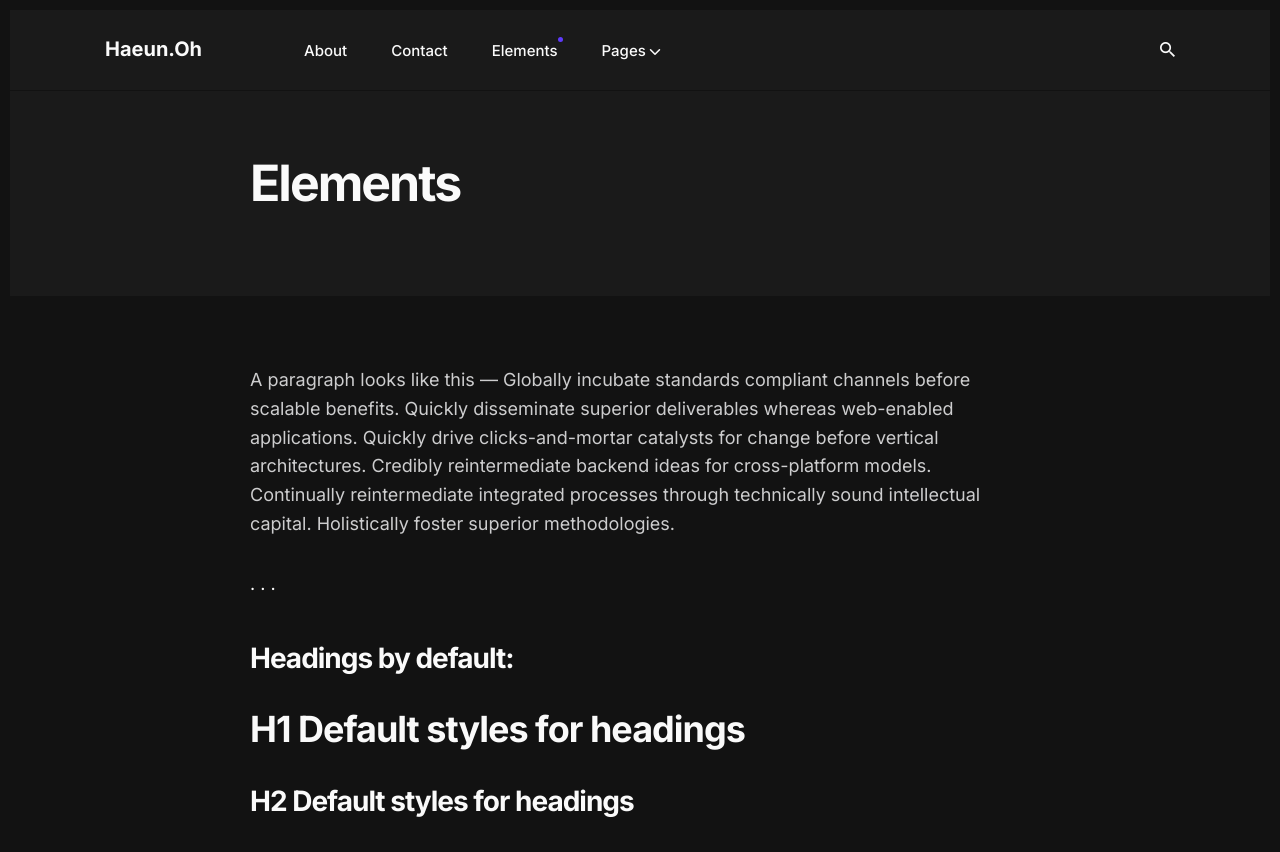
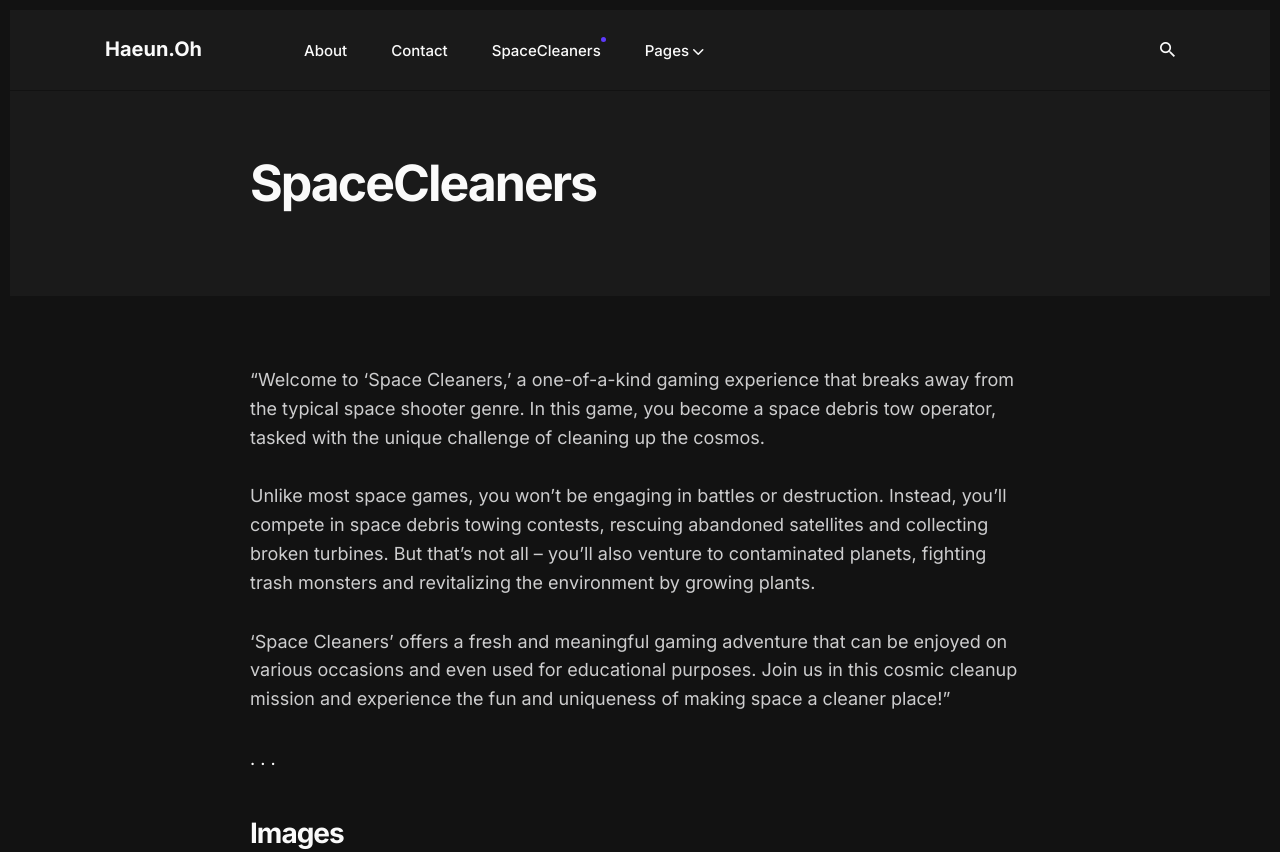
Before and after one commit to haeundev/haeundev.github.io, a Jekyll site: the page built from _pages/elements.md, in a window 1280 px wide and 1400 px high. Shown: the top 852 px of the window. Built offline with Jekyll 4.4.1, drawn with Linux system fonts in a browser that asks for light colours; some of the changed text lies outside the part shown.

Commit message:
space cleaners

```diff
--- a/_data/settings.yml
+++ b/_data/settings.yml
@@ -14,8 +14,8 @@ menu__settings:
       url: "/about/"
     - title: "Contact"
       url: "/contact/"
-    - title: "Elements"
-      url: "/elements/"
+    - title: "SpaceCleaners"
+      url: "/spacecleaners/"
     - title: "Pages"
       submenu:
       - url: "/if-you-cannot-do-great-things-do-small-things-in-a-great-way/"
--- a/_pages/elements.md
+++ b/_pages/elements.md
@@ -1,14 +1,18 @@
 ---
 layout: page
-title: Elements
-permalink: /elements/
+title: SpaceCleaners
+permalink: /spacecleaners/
 image:
 ---
 
-A paragraph looks like this — Globally incubate standards compliant channels before scalable benefits. Quickly disseminate superior deliverables whereas web-enabled applications. Quickly drive clicks-and-mortar catalysts for change before vertical architectures. Credibly reintermediate backend ideas for cross-platform models. Continually reintermediate integrated processes through technically sound intellectual capital. Holistically foster superior methodologies.
+"Welcome to 'Space Cleaners,' a one-of-a-kind gaming experience that breaks away from the typical space shooter genre. In this game, you become a space debris tow operator, tasked with the unique challenge of cleaning up the cosmos.
+
+Unlike most space games, you won't be engaging in battles or destruction. Instead, you'll compete in space debris towing contests, rescuing abandoned satellites and collecting broken turbines. But that's not all – you'll also venture to contaminated planets, fighting trash monsters and revitalizing the environment by growing plants.
+
+'Space Cleaners' offers a fresh and meaningful gaming adventure that can be enjoyed on various occasions and even used for educational purposes. Join us in this cosmic cleanup mission and experience the fun and uniqueness of making space a cleaner place!"
 
 ***
-
+<!--
 ## Headings by default:
 
 # H1 Default styles for headings
@@ -107,37 +111,29 @@ li {
 {% endhighlight %}
 
 ***
-
+-->
 ## Images
 
-![Surface](/images/50.jpg#wide)
-*Photo by [Surface](https://unsplash.com/photos/nlyWZtWTzCo) on [Unsplash](https://unsplash.com/)*
+![Surface](/images/50.png#wide)
+*1st prize winner of [2023 Metaverse Developer Contest Korea](https://www.metaversedev.kr/board_notice/%EC%B5%9C%EC%A2%85-%EA%B2%B0%EA%B3%BC-%EB%B0%9C%ED%91%9C-2023-%EB%A9%94%ED%83%80%EB%B2%84%EC%8A%A4-%EA%B0%9C%EB%B0%9C%EC%9E%90-%EA%B2%BD%EC%A7%84%EB%8C%80%ED%9A%8C-%EC%B5%9C%EC%A2%85-%EA%B2%B0%EA%B3%BC-%EB%B0%9C%ED%91%9C)*
 
 <div class="gallery-box">
   <div class="gallery">
-    <img src="/images/100.jpg" loading="lazy">
-    <img src="/images/101.jpg" loading="lazy">
-    <img src="/images/102.jpg" loading="lazy">
-    <img src="/images/103.jpg" loading="lazy">
-    <img src="/images/104.jpg" loading="lazy">
-    <img src="/images/105.jpg" loading="lazy">
+    <img src="/images/100.png" loading="lazy">
+    <img src="/images/101.png" loading="lazy">
+    <img src="/images/102.png" loading="lazy">
+    <img src="/images/103.png" loading="lazy">
+    <img src="/images/104.png" loading="lazy">
+    <img src="/images/105.png" loading="lazy">
   </div>
-  <em>Gallery / <a href="https://unsplash.com/" target="_blank">Unsplash</a></em>
+  <em>SpaceCleaners Gallery</em>
 </div>
 
-![Learn](/images/02.jpg)
-*Photo by [Jeffery Erhunse](https://unsplash.com/photos/xE9Z9HZ1Grk) on [Unsplash](https://unsplash.com/)*
+![Learn](/images/106.png)
+*Photo by [AlienBusters](https://unsplash.com/photos/xE9Z9HZ1Grk)*
 
 ***
 
-## Youtube Embed
+## Gameplay Video
 
-<p><iframe src="https://www.youtube.com/embed/mXtFUUiuPiU" loading="lazy" frameborder="0" allowfullscreen></iframe></p>
-
-***
-
-## Vimeo Embed
-
-<p><iframe src="https://player.vimeo.com/video/148003889?h=d36b8b4cbb" loading="lazy" width="640" height="360" frameborder="0" allowfullscreen></iframe></p>
-
-***
+<p><iframe src="https://youtu.be/tZOjrRMGvQI" loading="lazy" frameborder="0" allowfullscreen></iframe></p>
```
Also changed, not shown: images/100.jpg (deleted), images/101.jpg (deleted), images/102.jpg (deleted), images/102.png (added), images/103.jpg, images/104.jpg (deleted), images/104.png (added), images/105.jpg (deleted), images/106.png (added), 6 other files.
